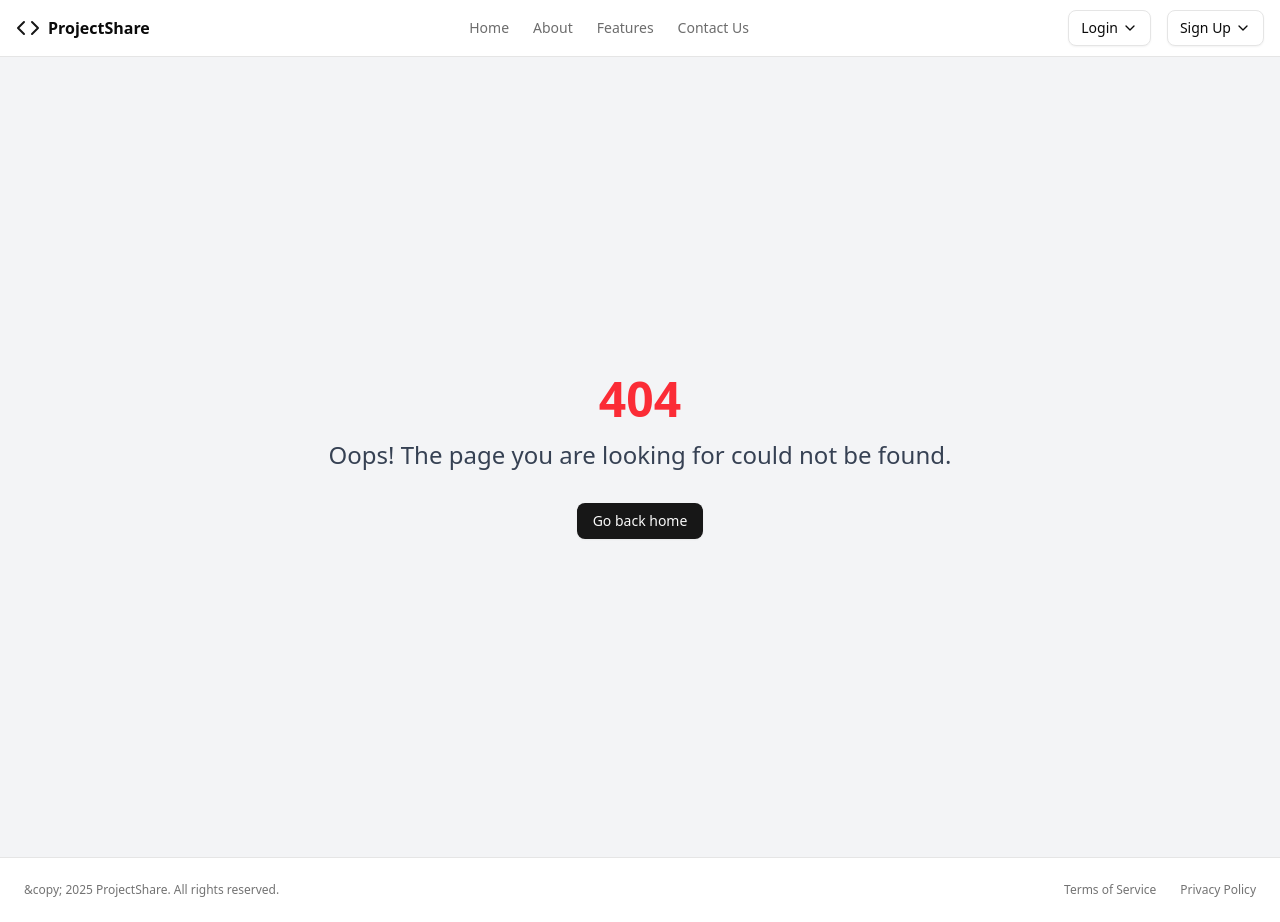
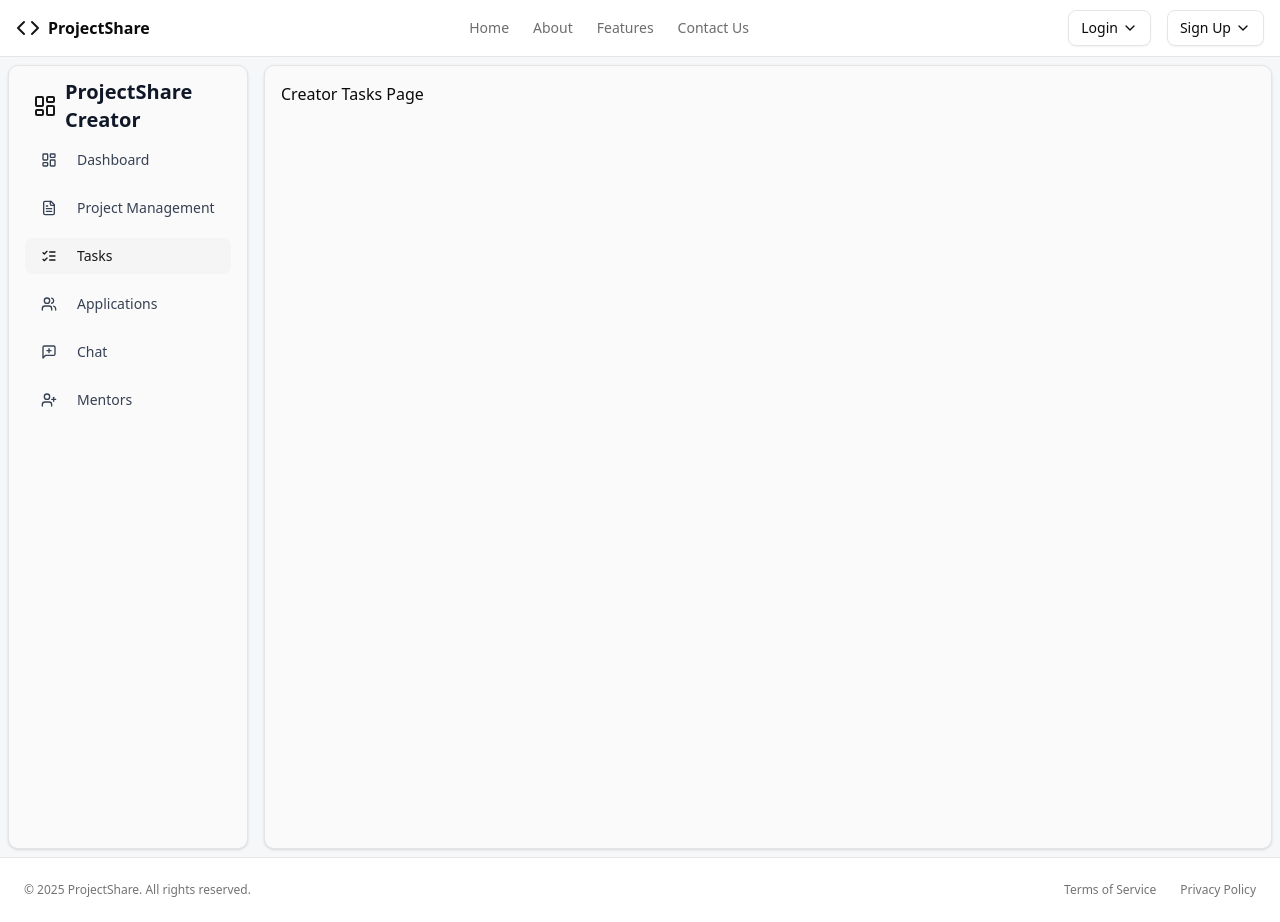
Before and after one commit to srishticampus/Project-Share, a React (Vite) app in the folder client/: page /creator/tasks in a window 1280 px wide. Built offline with nearby package versions, Linux system fonts and the light colour scheme.

Commit message:
project creators dashboard

```diff
--- a/client/src/App.jsx
+++ b/client/src/App.jsx
@@ -24,6 +24,8 @@ import ProjectsPage from './components/pages/admin/Projects';
 import Users from './components/pages/admin/Users';
 import ContentModeration from './components/pages/admin/ContentModeration';
 import Analytics from './components/pages/admin/Analytics';
+import CreatorDashboardPage from './components/pages/creator/CreatorDashboardPage';
+import CreatorLayout from './components/pages/creator/CreatorLayout';
 
 function Projects() {
   return <div>Projects Page</div>;
@@ -43,6 +45,26 @@ function Terms() {
 
 function Privacy() {
   return <div>Privacy Policy</div>;
+}
+
+function CreatorProjects() {
+  return <div>Creator Projects Page</div>;
+}
+
+function CreatorTasks() {
+  return <div>Creator Tasks Page</div>;
+}
+
+function CreatorApplications() {
+  return <div>Creator Applications Page</div>;
+}
+
+function CreatorChat() {
+  return <div>Creator Chat Page</div>;
+}
+
+function CreatorMentors() {
+  return <div>Creator Mentors Page</div>;
 }
 
 function App() {
@@ -69,6 +91,14 @@ function App() {
         <Route path="reset-password" element={<ResetPassword />} />
         <Route path="terms" element={<Terms />} />
         <Route path="privacy" element={<Privacy />} />
+        <Route path="/creator" element={<CreatorLayout />}>
+          <Route path="dashboard" element={<CreatorDashboardPage />} />
+          <Route path="projects" element={<CreatorProjects />} />
+          <Route path="tasks" element={<CreatorTasks />} />
+          <Route path="applications" element={<CreatorApplications />} />
+          <Route path="chat" element={<CreatorChat />} />
+          <Route path="mentors" element={<CreatorMentors />} />
+        </Route>
         <Route path="*" element={<NotFound />} />
       </Route>
 
@@ -80,6 +110,8 @@ function App() {
           <Route path="content-moderation" element={<ContentModeration />} />
           <Route path="analytics" element={<Analytics />} />
       </Route>
+
+
     </Routes>
   );
 }
--- /dev/null
+++ b/client/src/components/pages/creator/CreatorDashboardPage.jsx
@@ -0,0 +1,23 @@
+import React from 'react';
+
+const CreatorDashboardPage = () => {
+  return (
+    <main className="flex-1 px-6 pb-6">
+      <div className="bg-white rounded-lg h-full p-6">
+        <h1>Project Creator Dashboard</h1>
+        <div>
+          <h2>Project Summary</h2>
+          <p>Total Projects: [Total Projects]</p>
+          <p>Active Projects: [Active Projects]</p>
+          <p>Completed Projects: [Completed Projects]</p>
+        </div>
+        <div>
+          <h2>Recent Applications</h2>
+          <p>[Recent Applications]</p>
+        </div>
+      </div>
+    </main>
+  );
+};
+
+export default CreatorDashboardPage;
--- /dev/null
+++ b/client/src/components/pages/creator/CreatorLayout.jsx
@@ -0,0 +1,126 @@
+import { Link, Outlet, useLocation } from "react-router";
+import {
+  LayoutDashboard,
+  FileText,
+  BarChart3,
+  LogOut,
+  ListChecks,
+  MessageSquarePlus,
+  Users,
+  UserPlus
+} from "lucide-react";
+import {
+  Sidebar,
+  SidebarContent,
+  SidebarMenu,
+  SidebarMenuItem,
+  SidebarMenuButton,
+  SidebarGroup,
+  SidebarGroupLabel,
+  SidebarGroupContent,
+  SidebarProvider,
+  SidebarTrigger
+} from "@/components/ui/sidebar";
+import {
+  Dialog,
+  DialogContent,
+  DialogHeader,
+  DialogTitle,
+  DialogFooter,
+  DialogTrigger,
+  DialogClose
+} from "@/components/ui/dialog";
+import { Button } from "@/components/ui/button";
+
+const menuItems = [
+  {
+    text: "Dashboard",
+    path: "/creator/dashboard",
+    icon: LayoutDashboard,
+  },
+  {
+    text: "Project Management",
+    path: "/creator/projects",
+    icon: FileText,
+  },
+  {
+    text: "Tasks",
+    path: "/creator/tasks",
+    icon: ListChecks,
+  },
+  {
+    text: "Applications",
+    path: "/creator/applications",
+    icon: Users,
+  },
+  {
+    text: "Chat",
+    path: "/creator/chat",
+    icon: MessageSquarePlus,
+  },
+  {
+    text: "Mentors",
+    path: "/creator/mentors",
+    icon: UserPlus,
+  },
+];
+
+function AppSidebar() {
+  const { pathname } = useLocation();
+
+  return (
+    <Sidebar className="border-none" collapsible="icon" variant="floating">
+      <SidebarContent>
+        <SidebarGroup>
+          <SidebarGroupLabel className="p-4 flex justify-center items-center gap-2 my-4">
+            <div className="text-primary">
+              <LayoutDashboard className="w-6 h-6" />
+            </div>
+            <h1 className="text-xl font-bold text-gray-900">ProjectShare Creator</h1>
+          </SidebarGroupLabel>
+          <SidebarGroupContent>
+            <SidebarMenu className="px-2 py-1 space-y-2">
+              {menuItems.map((item) => (
+                <SidebarMenuItem key={item.path}>
+                  <SidebarMenuButton
+                    size="md"
+                    asChild
+                    className="hover:bg-[#F8F6FF]"
+                    isActive={pathname === item.path}
+                  >
+                    <Link
+                      to={item.path}
+                      className="flex items-center w-full px-4 text-gray-700 rounded-md transition-colors"
+                    >
+                      <item.icon className="w-5 h-5 mr-3" />
+                      <span>{item.text}</span>
+                    </Link>
+                  </SidebarMenuButton>
+                </SidebarMenuItem>
+              ))}
+            </SidebarMenu>
+          </SidebarGroupContent>
+        </SidebarGroup>
+      </SidebarContent>
+    </Sidebar>
+  );
+}
+
+export default function CreatorLayout() {
+  const handleLogout = () => {
+    alert("Logging out...");
+    // Add actual logout logic here
+  };
+
+  return (
+    <SidebarProvider>
+      <div className="flex h-screen w-full bg-[#F6F7F9]">
+        <AppSidebar />
+
+        <div className="flex flex-col w-[calc(100%-var(--sidebar-width))] bg-sidebar border-sidebar-border flex w-full flex-col rounded-lg border m-2  p-4 shadow-sm">
+          <Outlet />
+        </div>
+      </div>
+    </SidebarProvider>
+  );
+}
--- a/client/src/components/pages/layout.jsx
+++ b/client/src/components/pages/layout.jsx
@@ -161,7 +161,7 @@ export default function Layout() {
 
           {/* Footer */}
       <footer className="flex flex-col gap-2 sm:flex-row py-6 w-full shrink-0 items-center justify-between px-4 md:px-6 border-t">
-        <p className="text-xs text-muted-foreground">&amp;copy; {new Date().getFullYear()} ProjectShare. All rights reserved.</p>
+        <p className="text-xs text-muted-foreground">&copy; {new Date().getFullYear()} ProjectShare. All rights reserved.</p>
         <nav className="flex gap-4 sm:gap-6">
           <Link to="/terms" className="text-xs hover:underline underline-offset-4 text-muted-foreground" prefetch="false">
             Terms of Service
--- a/client/src/components/ui/sidebar.jsx
+++ b/client/src/components/ui/sidebar.jsx
@@ -198,7 +198,7 @@ function Sidebar({
       <div
         data-slot="sidebar-container"
         className={cn(
-          "fixed inset-y-0 z-10 hidden h-svh w-(--sidebar-width) transition-[left,right,width] duration-200 ease-linear md:flex",
+          " inset-y-0 z-10 hidden h-svh w-(--sidebar-width) transition-[left,right,width] duration-200 ease-linear md:flex",
           side === "left"
             ? "left-0 group-data-[collapsible=offcanvas]:left-[calc(var(--sidebar-width)*-1)]"
             : "right-0 group-data-[collapsible=offcanvas]:right-[calc(var(--sidebar-width)*-1)]",
```
Lines whose indentation alone changed are shown as unchanged.
